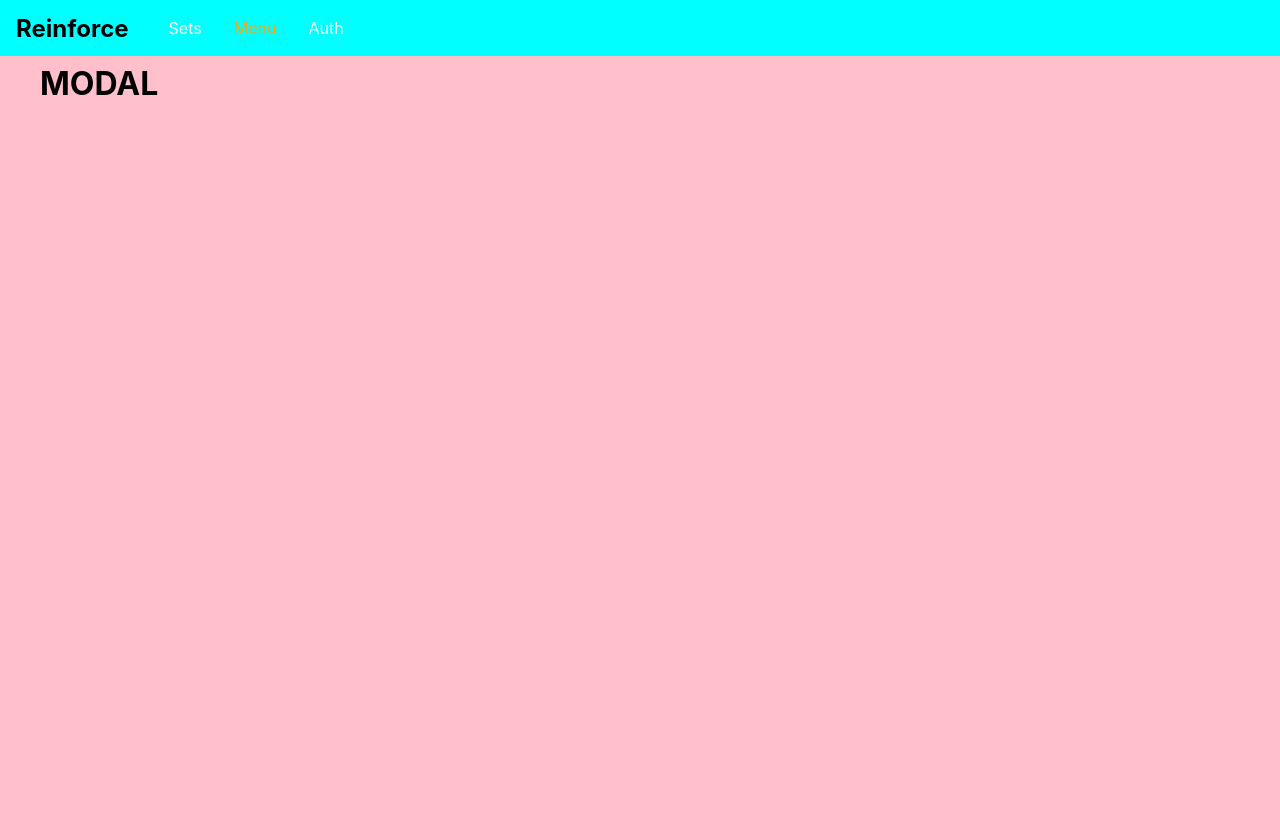
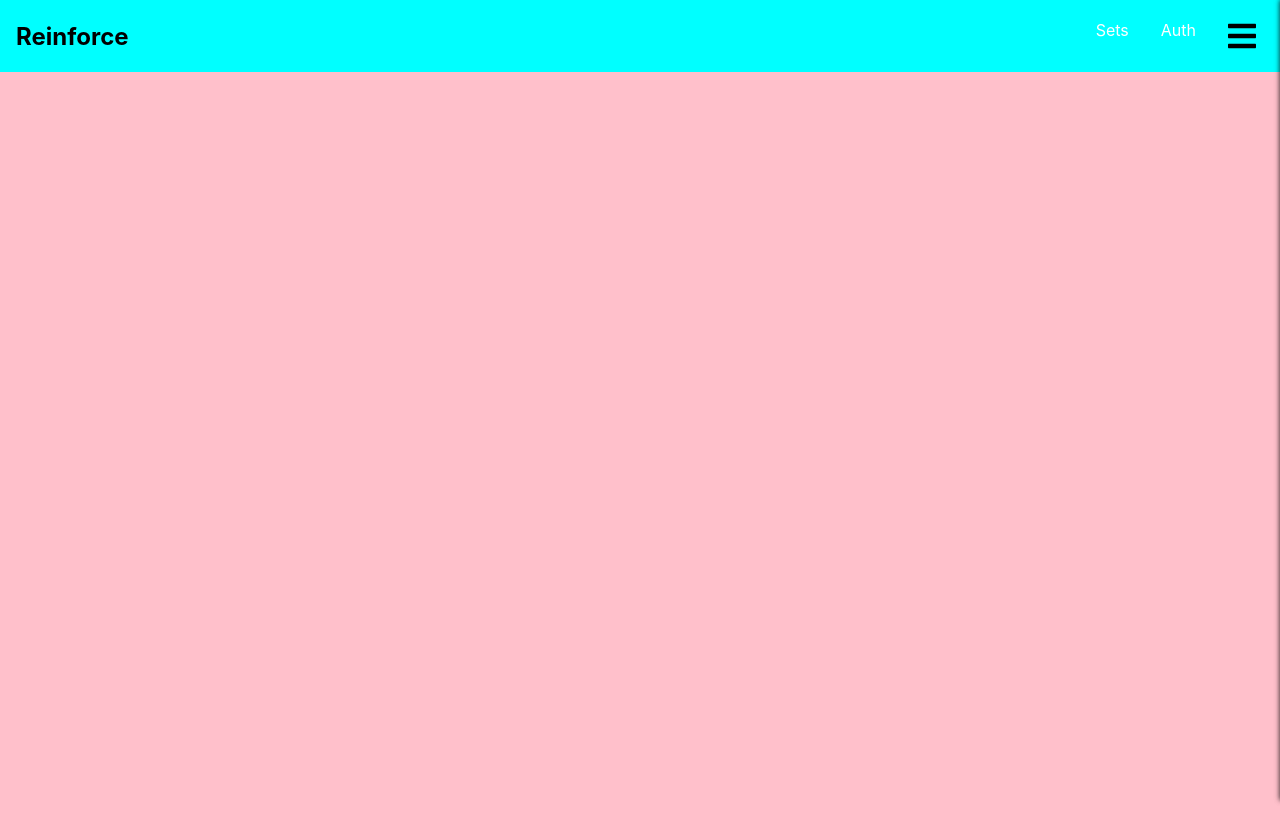
Before and after one commit to Venice-Open-Source/reinforce, a React app: page /menu in a window 1280 px wide. Shown: the top 840 px of the page. Before the commit the page ends 800 px from the top, so only its background shows below. Built offline with nearby package versions, Linux system fonts and the light colour scheme.

Commit message:
Add sliding modal with sets and create sets buttons

```diff
--- a/client/App.jsx
+++ b/client/App.jsx
@@ -6,6 +6,7 @@ import Auth from './components/Auth.jsx';
 import NavBar from './components/Navbar.jsx';
 import SetContainer from './containers/SetContainer.jsx';
 import Modal from './containers/Modal.jsx'
+import Backdrop from './components/Backdrop.jsx';
 
 import './stylesheets/App.css';
 const mapStateToProps = store => ({
@@ -19,12 +20,16 @@ const mapStateToProps = store => ({
 });
 
 const App = () => {
-  const [hello, setHello] = useState("hello");
+  const [showModal, changeShowModal] = useState(false);
+  const [showBackdrop, changeShowBackdrop] = useState(false);
 
   return (
+    <div style={{height: '100%'}}>
       <BrowserRouter>
-      <Fragment>
-        <NavBar/>
+        <Modal show={showModal}/>
+       { showModal &&  <Backdrop changeShowModal={changeShowModal} showModal={showModal}/> }
+        <>
+          <NavBar changeShowModal={changeShowModal} showModal={showModal}/>
           <main className="main-content">
           <Switch>
             <Redirect from='/' to='/auth' exact />
@@ -34,8 +39,9 @@ const App = () => {
             <Route path='/menu' component={Modal} />
           </Switch>
           </main>
-      </Fragment>
+        </>
       </BrowserRouter>
+    </div>
   );
 };
 
--- /dev/null
+++ b/client/components/Backdrop.jsx
@@ -0,0 +1,12 @@
+import React from 'react';
+
+import '../stylesheets/Backdrop.css';
+
+const Backdrop = (props) => {
+  return (
+    <div className="backdrop" onClick={() => props.changeShowModal(false)}>
+    </div>
+  )
+};
+
+export default Backdrop;
--- a/client/components/Navbar.jsx
+++ b/client/components/Navbar.jsx
@@ -1,9 +1,14 @@
-import React, { Component } from "react";
+import React, { Component, useState, useEffect } from "react";
 import { NavLink } from 'react-router-dom';
+import { FontAwesomeIcon } from '@fortawesome/react-fontawesome';
+import { faBars } from '@fortawesome/free-solid-svg-icons';
+import Modal from 'react-modal';
+import SlidingPane from 'react-sliding-pane';
 
 import '../stylesheets/NavBar.css';
 
-function Navbar() {
+function Navbar(props) {
+
   return (
     <header className="main-nav">
       <div className="main-nav_logo">
@@ -15,13 +20,25 @@ function Navbar() {
             <NavLink to="/sets">Sets</NavLink>
           </li>
           <li>
-            <NavLink to="/menu">Menu</NavLink>
+            <NavLink to="/auth">Auth</NavLink>
           </li>
           <li>
-            <NavLink to="/auth">Auth</NavLink>
+            {/* <NavLink to="/menu">Menu</NavLink> */}
+            <FontAwesomeIcon icon={faBars} className="fa-burger" onClick={() => props.changeShowModal(!props.showModal)}/>
           </li>
         </ul>
       </nav>
+      {/* <SlidingPane
+        ariaHideApp={false}
+        className="pane-modal"
+        closeIcon={<div>Some div containing custom close icon.</div>}
+        isOpen={ showModal }
+        title='Hey, it is optional pane title. I can be React component too.'
+        from='right'
+        width='400px'
+        onRequestClose={ () => changeShowModal(!showModal)}>
+        <div>And I am pane content on left.</div>
+      </SlidingPane> */}
     </header>
   );
 }
--- a/client/containers/Modal.jsx
+++ b/client/containers/Modal.jsx
@@ -1,11 +1,26 @@
 import React, { Component } from "react";
 
-const Modal = () => {
+import '../stylesheets/Modal.css';
+
+const Modal = (props) => {
+  let modalClasses = "modal-pane";
+
+  if (props.show) {
+    modalClasses = "modal-pane open";
+  }
+
   return (
-    <div>
-      <h1>MODAL</h1>
-    </div>
+    <nav className={modalClasses}>
+      <ul>
+        <li>
+          <a href="/">My Sets</a>
+        </li>
+        <li>
+          <a href="/">Create Set</a>
+        </li>
+      </ul>
+    </nav>
   )
-}
+};
 
 export default Modal;
--- /dev/null
+++ b/client/stylesheets/Backdrop.css
@@ -0,0 +1,9 @@
+.backdrop {
+  position: fixed;
+  width: 100%;
+  height: 100%;
+  top: 0;
+  right: 0;
+  background: rgba(0, 0, 0, 0.35);
+  z-index: 100;
+}
--- a/client/stylesheets/Modal.css
+++ b/client/stylesheets/Modal.css
@@ -0,0 +1,46 @@
+.modal-pane {
+  background: white;
+  height: 100%;
+  box-shadow: 0px 0 5px rgba(0, 0, 0, 0.5);
+  position: fixed;
+  top: 0;
+  right: 0;
+  width: 60%;
+  max-width: 400px;
+  /* display: flex; */
+  /* justify-content: center;
+  align-items: center; */
+  z-index: 200;
+  transform: translateX(100%);
+  transition: transform 0.3s ease-out;
+}
+
+.modal-pane.open {
+  transform: translateX(0);
+}
+
+.modal-pane ul {
+  height: 100%;
+  list-style: none;
+  display: flex;
+  flex-direction: column;
+  justify-content: center;
+  align-items: baseline;
+}
+
+.modal-pane li {
+  margin: 0.5rem 0;
+}
+
+.modal-pane a {
+  color: orange;
+  text-decoration: none;
+  font-size: 2rem;
+  cursor: pointer;
+}
+
+.modal-pane a:hover,
+.modal-pane a:active {
+  color: purple;
+  transition: 0.3s;
+}
--- a/client/stylesheets/NavBar.css
+++ b/client/stylesheets/NavBar.css
@@ -4,20 +4,24 @@
   left: 0;
   top: 0;
   width: 100%;
-  height: 3.5rem;
+  height: 4.5rem;
   padding: 0 1rem;
   display: flex;
   align-items: center;
+  justify-content: flex-end;
+  /* z-index: 300; */
 }
 
+.main-nav_logo,
 .main-nav_logo h1 {
-  margin: 0;
   font-size: 1.5rem;
+  margin-right: auto;
 }
 
 .main-nav_items {
-  margin-left: 1.5rem;
+  margin-right: 1.5rem;
 }
+
 .main-nav_items ul {
   display: flex;
   padding: 0;
@@ -39,3 +43,17 @@
 .main-nav_items a.active {
   color: orange;
 }
+
+.fa-burger {
+  font-size: 2rem;
+}
+
+.fa-burger:hover {
+  color: white;
+  transition: 0.2s;
+  cursor: pointer;
+}
+
+.pane-modal {
+  border: 2px solid aquamarine;
+}
--- a/client/stylesheets/index.css
+++ b/client/stylesheets/index.css
@@ -1,6 +1,11 @@
+html {
+  height: 100%;
+}
+
 body {
   margin: 0;
   padding: 0;
   font-family: -apple-system, BlinkMacSystemFont, 'Segoe UI', Roboto, Oxygen, Ubuntu, Cantarell, 'Open Sans', 'Helvetica Neue', sans-serif;
   background-color: pink;
+  height: 100%;
 }
--- a/package.json
+++ b/package.json
@@ -20,6 +20,9 @@
   },
   "homepage": "https://github.com/bleep241/reinforce#readme",
   "dependencies": {
+    "@fortawesome/fontawesome-svg-core": "^1.2.22",
+    "@fortawesome/free-solid-svg-icons": "^5.10.2",
+    "@fortawesome/react-fontawesome": "^0.1.4",
     "bcryptjs": "^2.4.3",
     "body-parser": "^1.19.0",
     "cookie-parser": "^1.4.4",
@@ -28,9 +31,11 @@
     "pg": "^7.12.1",
     "react": "^16.9.0",
     "react-dom": "^16.9.0",
+    "react-modal": "^3.10.1",
     "react-redux": "^7.1.1",
     "react-router": "^5.0.1",
     "react-router-dom": "^5.0.1",
+    "react-sliding-pane": "^3.1.0",
     "redux": "^4.0.4",
     "redux-devtools-extension": "^2.13.8",
     "redux-thunk": "^2.3.0",
```
Also changed, not shown: 1 other file (tests, documents, lock files or other folders). Lines whose indentation alone changed are shown as unchanged.
